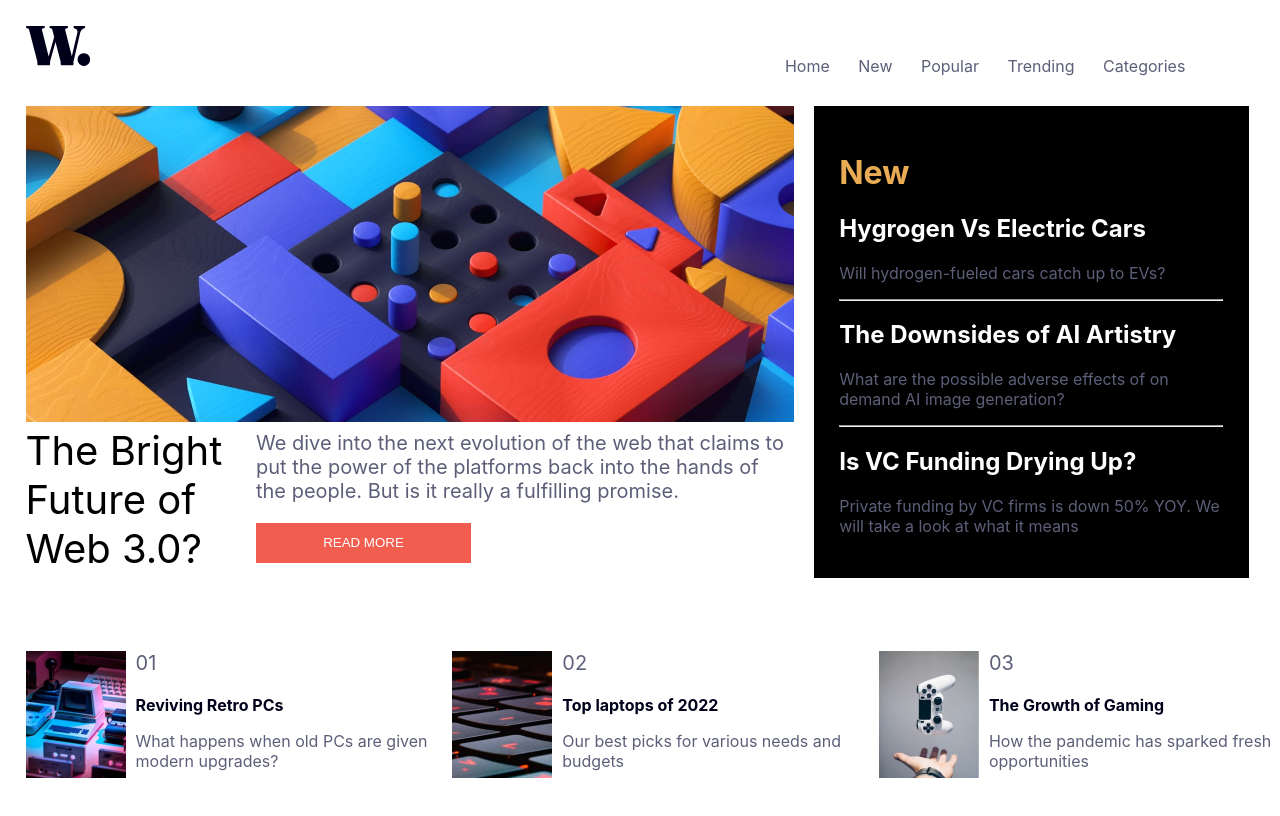
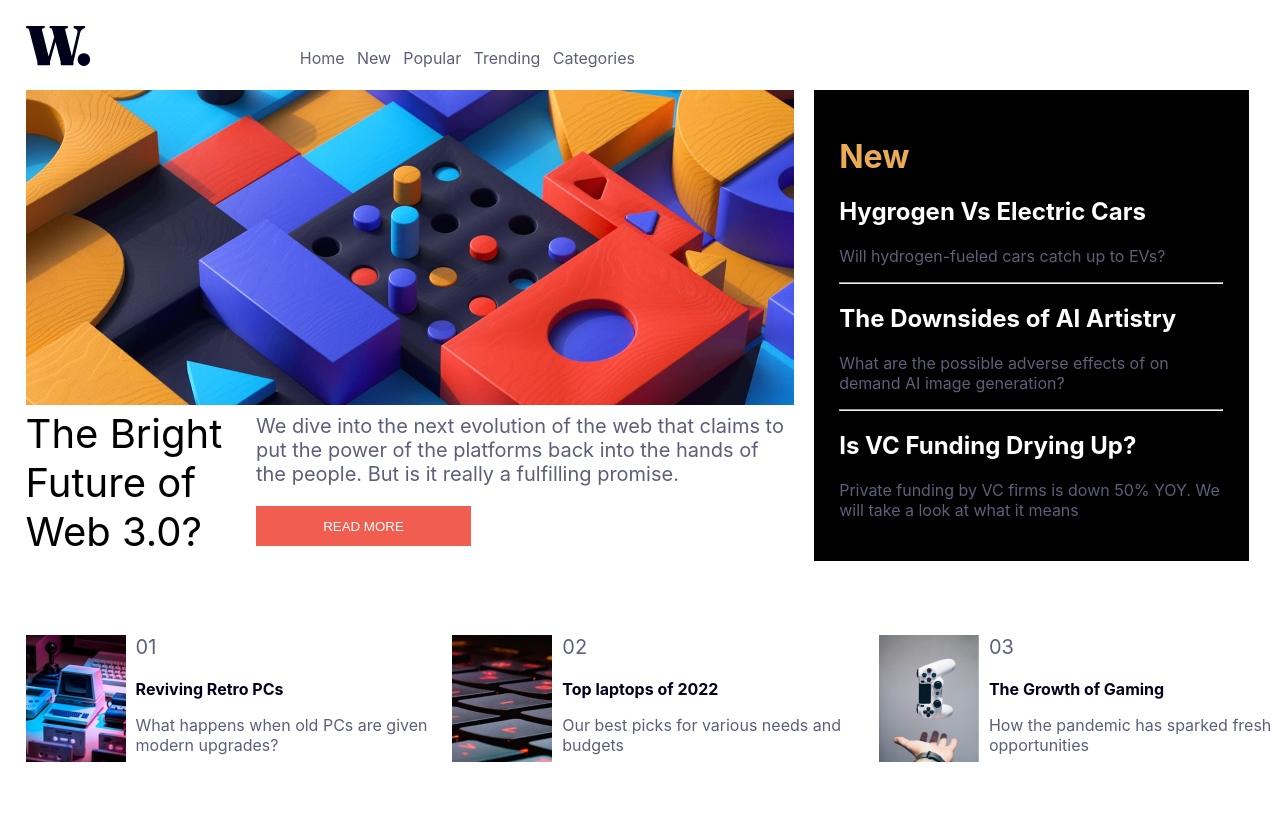
Before and after one commit to steven-mpawulo/news-homepage, a React (Create React App) app: page / in a window 1280 px wide. Shown: the top 816 px of the page. Built offline with nearby package versions, Linux system fonts and the light colour scheme.

Commit message:
adds nav tag

```diff
--- a/src/components/homepage/header/Header.js
+++ b/src/components/homepage/header/Header.js
@@ -7,6 +7,7 @@ const Header = () => {
     <header>
         <div className='header'>
         <img src={Logo} alt="logo" className='logo' />
+        <nav>
         <ul>
             <li>Home</li>
             <li>New</li>
@@ -14,6 +15,7 @@ const Header = () => {
             <li>Trending</li>
             <li>Categories</li>
         </ul>
+        </nav>
     </div>
     </header>
   )
```
